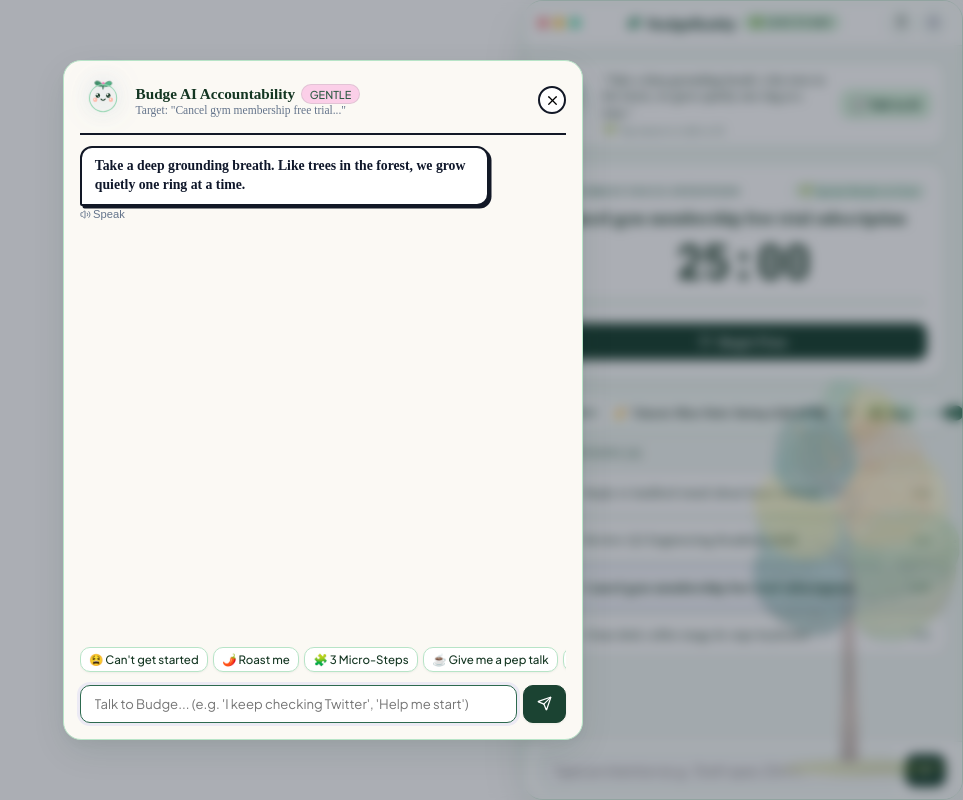
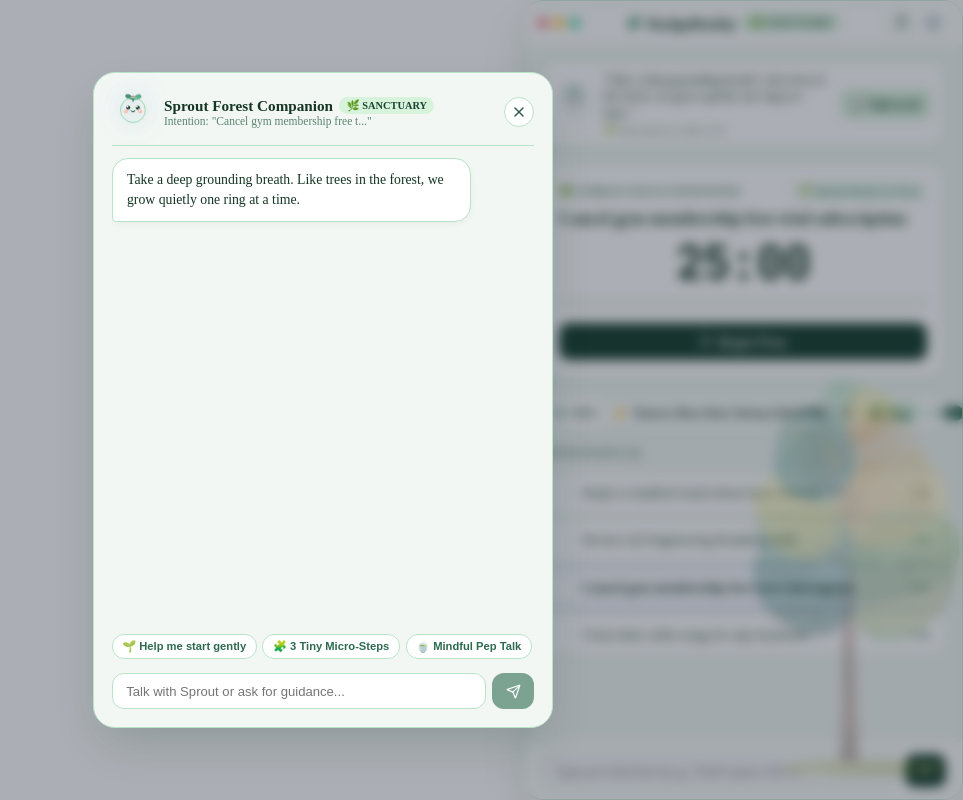
Before and after one commit to janiceho96/nudgebuddy, a React (Vite) app: page / in a window 1280 px wide. Both pictures are taken after a click on the button "💬 Talk to AI". Shown: the whole page, without its empty margins (317-1280 px from the left). Built offline with nearby package versions, Linux system fonts and the light colour scheme.

Commit message:
fix(chat): add safe history fallback and redesign AgentChatModal with Lush Forest Sanctuary aesthetics

```diff
--- a/src/components/Agent/AgentChatModal.tsx
+++ b/src/components/Agent/AgentChatModal.tsx
@@ -3,7 +3,7 @@
 import { MascotAvatar } from './MascotAvatar';
 import { generateAgentReply } from '../../core/agentAIEngine';
 import { audioEngine } from '../../core/audioEngine';
-import { X, Send, Sparkles, Play, Check, Volume2, Flame, Bot } from 'lucide-react';
+import { X, Send, Sparkles, Play, Check, Bot, Heart, Coffee } from 'lucide-react';
 
 interface AgentChatModalProps {
   agent: AgentState;
@@ -42,12 +42,29 @@
   const [isGenerating, setIsGenerating] = useState(false);
   const messagesEndRef = useRef<HTMLDivElement>(null);
 
+  const history = agent?.chatHistory && agent.chatHistory.length > 0
+    ? agent.chatHistory
+    : [
+        {
+          id: 'welcome-1',
+          sender: 'agent' as const,
+          text: `Hello friend! 🌿 I'm Sprout, your mindful forest companion. How is your energy feeling today? Let me know if you'd like to break down ${task ? `"${task.title}"` : 'your intention'} into tiny, peaceful steps.`,
+          timestamp: new Date().toISOString(),
+          mood: 'celebrating' as const
+        }
+      ];
+
   useEffect(() => {
+    try {
       messagesEndRef.current?.scrollIntoView({ behavior: 'smooth' });
-  }, [agent.chatHistory, isGenerating]);
+    } catch {
+      // safe ignore
+    }
+  }, [history.length, isGenerating]);
 
   const speakMessage = (text: string) => {
     if (!voiceEnabled) return;
+    try {
       onSetTalking(true);
       audioEngine.speakText(
         text,
@@ -55,12 +72,17 @@
         () => onSetTalking(true),
         () => onSetTalking(false)
       );
+    } catch {
+      onSetTalking(false);
+    }
   };
 
   const handleSendMessage = async (text: string) => {
     if (!text.trim() || isGenerating) return;
 
-    if (soundEnabled) audioEngine.playSfx('pop');
+    if (soundEnabled) {
+      try { audioEngine.playSfx('pop'); } catch {}
+    }
 
     const userMsg: ChatMessage = {
       id: `user-${Date.now()}`,
@@ -93,10 +115,12 @@
       };
 
       onAddMessage(agentMsg);
-      if (soundEnabled) audioEngine.playSfx('ding');
+      if (soundEnabled) {
+        try { audioEngine.playSfx('ding'); } catch {}
+      }
       speakMessage(response.replyText);
-    } catch {
-      // Fallback
+    } catch (err) {
+      console.warn('Agent reply error:', err);
     } finally {
       setIsGenerating(false);
     }
@@ -104,7 +128,9 @@
 
   const handleApplySteps = (suggestedSteps: string[]) => {
     if (!task) return;
-    if (soundEnabled) audioEngine.playSfx('boing');
+    if (soundEnabled) {
+      try { audioEngine.playSfx('boing'); } catch {}
+    }
     const microSteps: MicroStep[] = suggestedSteps.map((s, idx) => ({
       id: `ms-${Date.now()}-${idx}`,
       text: s.replace(/^\d+\.\s*/, ''),
@@ -115,29 +141,43 @@
   };
 
   const quickPrompts = [
-    { label: "😫 Can't get started", prompt: "I'm experiencing severe task paralysis and can't get started. Help!" },
-    { label: "🌶️ Roast me", prompt: "Roast me for procrastinating on this task!" },
-    { label: "🧩 3 Micro-Steps", prompt: "Break this task into 3 ridiculously easy 2-minute baby steps." },
-    { label: "☕ Give me a pep talk", prompt: "Give me an energetic ADHD-friendly pep talk." },
-    { label: "📱 Keep getting distracted", prompt: "I keep checking my phone and getting distracted." }
+    { label: "🌱 Help me start gently", prompt: "I'm feeling stuck or overwhelmed. Can you give me a calm, gentle way to start?" },
+    { label: "🧩 3 Tiny Micro-Steps", prompt: "Please break my task into 3 ridiculously easy 2-minute micro steps." },
+    { label: "🍵 Mindful Pep Talk", prompt: "Give me a warm, supportive pep talk to center my focus." },
+    { label: "🧘 Reset Overthinking", prompt: "I'm caught in an overthinking loop. Help me ground myself in the present." }
   ];
 
   return (
-    <div className="modal-overlay">
-      <div className="modal-content" style={{ maxWidth: '520px', height: '85vh', display: 'flex', flexDirection: 'column', padding: '1rem', background: '#fbf9f4' }}>
+    <div className="modal-overlay" style={{ zIndex: 999999 }}>
+      <div
+        className="modal-content"
+        style={{
+          maxWidth: '460px',
+          width: '92%',
+          height: '82vh',
+          display: 'flex',
+          flexDirection: 'column',
+          padding: '1.1rem',
+          background: '#f2f7f4',
+          border: '1.5px solid var(--border-dark)',
+          borderRadius: '22px',
+          boxShadow: '0 20px 48px -12px rgba(20, 54, 34, 0.22)',
+          position: 'relative'
+        }}
+      >
         {/* Header */}
-        <div style={{ display: 'flex', justifyContent: 'space-between', alignItems: 'center', borderBottom: '2.5px solid #121826', paddingBottom: '0.65rem', marginBottom: '0.65rem' }}>
-          <div style={{ display: 'flex', alignItems: 'center', gap: '0.6rem' }}>
-            <MascotAvatar mood={agent.currentMood} isTalking={agent.isTalking} size={46} />
+        <div style={{ display: 'flex', justifyContent: 'space-between', alignItems: 'center', borderBottom: '1px solid var(--border-dark)', paddingBottom: '0.75rem', marginBottom: '0.75rem' }}>
+          <div style={{ display: 'flex', alignItems: 'center', gap: '0.65rem' }}>
+            <MascotAvatar mood={agent.currentMood} isTalking={agent.isTalking} size={42} />
             <div>
-              <div style={{ display: 'flex', alignItems: 'center', gap: '0.35rem' }}>
-                <strong style={{ fontSize: '0.95rem' }}>Budge AI Accountability</strong>
-                <span className="nb-badge" style={{ background: agent.persona === 'spicy' ? '#fca5a5' : agent.persona === 'direct' ? '#fed7aa' : '#fbcfe8', fontSize: '0.68rem' }}>
-                  {agent.persona.toUpperCase()}
+              <div style={{ display: 'flex', alignItems: 'center', gap: '0.4rem' }}>
+                <strong style={{ fontSize: '0.95rem', color: '#143622' }}>Sprout Forest Companion</strong>
+                <span style={{ background: '#d8f3dc', color: '#1b4332', fontSize: '0.65rem', fontWeight: 700, padding: '0.15rem 0.45rem', borderRadius: '10px' }}>
+                  🌿 SANCTUARY
                 </span>
               </div>
-              <div style={{ fontSize: '0.72rem', color: '#64748b' }}>
-                {task ? `Target: "${task.title.substring(0, 32)}..."` : 'No active task selected'}
+              <div style={{ fontSize: '0.72rem', color: 'var(--text-muted)' }}>
+                {task ? `Intention: "${task.title.substring(0, 28)}..."` : 'Mindful guidance'}
               </div>
             </div>
           </div>
@@ -145,35 +185,36 @@
           <button
             type="button"
             onClick={() => {
-              audioEngine.stopSpeaking();
+              try { audioEngine.stopSpeaking(); } catch {}
               onClose();
             }}
             style={{
               background: '#ffffff',
-              border: '2px solid #121826',
+              border: '1px solid var(--border-dark)',
               borderRadius: '50%',
-              width: '28px',
-              height: '28px',
+              width: '30px',
+              height: '30px',
               display: 'flex',
               alignItems: 'center',
               justifyContent: 'center',
-              cursor: 'pointer'
+              cursor: 'pointer',
+              color: 'var(--text-secondary)'
             }}
           >
-            <X size={15} />
+            <X size={16} />
           </button>
         </div>
 
         {/* Message Stream */}
         <div style={{ flex: 1, overflowY: 'auto', display: 'flex', flexDirection: 'column', gap: '0.75rem', paddingRight: '0.3rem', marginBottom: '0.6rem' }}>
-          {agent.chatHistory.map((msg) => {
+          {history.map((msg) => {
             const isUser = msg.sender === 'user';
             return (
               <div
                 key={msg.id}
                 style={{
                   alignSelf: isUser ? 'flex-end' : 'flex-start',
-                  maxWidth: '85%',
+                  maxWidth: '86%',
                   display: 'flex',
                   flexDirection: 'column',
                   alignItems: isUser ? 'flex-end' : 'flex-start'
@@ -181,141 +222,168 @@
               >
                 <div
                   style={{
-                    background: isUser ? '#121826' : '#ffffff',
-                    color: isUser ? '#ffffff' : '#0f172a',
-                    border: '2px solid #121826',
-                    boxShadow: isUser ? '2px 2px 0px rgba(0,0,0,0.3)' : '2.5px 2.5px 0px #121826',
-                    borderRadius: isUser ? '12px 12px 2px 12px' : '12px 12px 12px 2px',
-                    padding: '0.6rem 0.8rem',
+                    background: isUser ? '#2d6a4f' : '#ffffff',
+                    color: isUser ? '#ffffff' : '#143622',
+                    border: isUser ? 'none' : '1px solid var(--border-dark)',
+                    boxShadow: '0 2px 8px rgba(0,0,0,0.04)',
+                    borderRadius: isUser ? '16px 16px 4px 16px' : '16px 16px 16px 4px',
+                    padding: '0.7rem 0.9rem',
                     fontSize: '0.86rem',
-                    lineHeight: 1.35,
-                    fontWeight: isUser ? 600 : 700
+                    lineHeight: 1.45,
+                    fontWeight: isUser ? 500 : 500
                   }}
                 >
-                  <p>{msg.text}</p>
+                  <p style={{ margin: 0 }}>{msg.text}</p>
 
                   {/* Suggested Micro Steps Actions */}
                   {msg.suggestedSteps && msg.suggestedSteps.length > 0 && (
-                    <div style={{ marginTop: '0.6rem', background: '#fffbeb', border: '1.5px solid #121826', borderRadius: '8px', padding: '0.5rem', color: '#1e293b' }}>
-                      <div style={{ fontSize: '0.74rem', fontWeight: 800, marginBottom: '0.35rem', display: 'flex', alignItems: 'center', gap: '0.2rem' }}>
-                        <Sparkles size={12} color="#eab308" /> Proposed Micro-Steps:
+                    <div style={{ marginTop: '0.65rem', background: '#eaf5ee', border: '1px solid #b7e4c7', borderRadius: '12px', padding: '0.55rem 0.7rem', color: '#1b4332' }}>
+                      <div style={{ fontSize: '0.74rem', fontWeight: 700, marginBottom: '0.4rem', display: 'flex', alignItems: 'center', gap: '0.3rem' }}>
+                        <span>🌱</span>
+                        <span>Gentle Micro-Steps:</span>
                       </div>
-                      <ol style={{ paddingLeft: '1.2rem', fontSize: '0.78rem', marginBottom: '0.45rem' }}>
-                        {msg.suggestedSteps.map((s, i) => (
-                          <li key={i}>{s}</li>
+                      <ol style={{ paddingLeft: '1.1rem', margin: '0 0 0.5rem 0', fontSize: '0.78rem', lineHeight: 1.4 }}>
+                        {msg.suggestedSteps.map((step, idx) => (
+                          <li key={idx} style={{ marginBottom: '0.25rem' }}>{step}</li>
                         ))}
                       </ol>
                       {task && (
                         <button
                           type="button"
-                          className="nb-btn nb-btn-success"
-                          style={{ width: '100%', fontSize: '0.75rem', padding: '0.35rem' }}
                           onClick={() => handleApplySteps(msg.suggestedSteps!)}
+                          style={{
+                            width: '100%',
+                            padding: '0.35rem',
+                            fontSize: '0.74rem',
+                            fontWeight: 700,
+                            background: '#2d6a4f',
+                            color: '#ffffff',
+                            border: 'none',
+                            borderRadius: '8px',
+                            cursor: 'pointer',
+                            display: 'flex',
+                            alignItems: 'center',
+                            justifyContent: 'center',
+                            gap: '0.3rem'
+                          }}
                         >
-                          <Check size={13} strokeWidth={3} /> Inject Into Task & Focus!
+                          <Check size={12} /> Add steps to current task
                         </button>
                       )}
                     </div>
                   )}
 
-                  {/* Action button if present */}
+                  {/* Quick Action Start Focus */}
                   {msg.actionType === 'start_focus' && task && (
-                    <div style={{ marginTop: '0.5rem' }}>
                     <button
                       type="button"
-                        className="nb-btn nb-btn-primary"
-                        style={{ width: '100%', fontSize: '0.75rem', padding: '0.35rem' }}
                       onClick={() => {
                         onStartFocus(task.id);
                         onClose();
                       }}
+                      style={{
+                        marginTop: '0.5rem',
+                        padding: '0.4rem 0.8rem',
+                        fontSize: '0.75rem',
+                        fontWeight: 700,
+                        background: '#52b788',
+                        color: '#ffffff',
+                        border: 'none',
+                        borderRadius: '8px',
+                        cursor: 'pointer',
+                        display: 'flex',
+                        alignItems: 'center',
+                        gap: '0.3rem'
+                      }}
                     >
-                        <Play size={13} fill="#121826" /> Start 25m Focus Sesh Now
+                      <Play size={12} /> Begin 25m Focus Sprint
                     </button>
-                    </div>
                   )}
                 </div>
-
-                {!isUser && (
-                  <button
-                    type="button"
-                    onClick={() => speakMessage(msg.text)}
-                    style={{
-                      marginTop: '2px',
-                      background: 'transparent',
-                      border: 'none',
-                      cursor: 'pointer',
-                      fontSize: '0.7rem',
-                      color: '#64748b',
-                      display: 'flex',
-                      alignItems: 'center',
-                      gap: '2px'
-                    }}
-                    title="Read aloud"
-                  >
-                    <Volume2 size={11} /> Speak
-                  </button>
-                )}
               </div>
             );
           })}
 
           {isGenerating && (
-            <div style={{ alignSelf: 'flex-start', background: '#ffffff', border: '2px solid #121826', borderRadius: '10px', padding: '0.5rem 0.8rem', fontSize: '0.8rem', fontWeight: 700, display: 'flex', alignItems: 'center', gap: '0.4rem' }}>
-              <Bot size={14} className="animate-spin" /> Budge is thinking...
+            <div style={{ alignSelf: 'flex-start', background: '#ffffff', border: '1px solid var(--border-dark)', borderRadius: '16px', padding: '0.6rem 0.9rem', fontSize: '0.8rem', color: '#40916c', display: 'flex', alignItems: 'center', gap: '0.4rem' }}>
+              <Sparkles size={14} className="spinning-sparkle" />
+              <span>Sprout is thinking mindfully...</span>
             </div>
           )}
-
           <div ref={messagesEndRef} />
         </div>
 
-        {/* Quick Action Prompt Chips */}
-        <div style={{ display: 'flex', gap: '0.35rem', overflowX: 'auto', paddingBottom: '0.4rem', marginBottom: '0.4rem' }}>
+        {/* Quick Prompts */}
+        <div style={{ display: 'flex', gap: '0.35rem', overflowX: 'auto', paddingBottom: '0.45rem', marginBottom: '0.45rem' }}>
           {quickPrompts.map((qp, idx) => (
             <button
               key={idx}
               type="button"
-              className="nb-btn"
+              onClick={() => handleSendMessage(qp.prompt)}
+              disabled={isGenerating}
               style={{
-                fontSize: '0.72rem',
-                padding: '0.25rem 0.5rem',
+                fontSize: '0.7rem',
+                fontWeight: 600,
+                padding: '0.3rem 0.6rem',
+                background: '#ffffff',
+                border: '1px solid var(--border-dark)',
+                borderRadius: '12px',
                 whiteSpace: 'nowrap',
-                background: '#ffffff',
-                flexShrink: 0
+                color: '#2d6a4f',
+                cursor: 'pointer',
+                transition: 'all 0.2s ease'
               }}
-              onClick={() => handleSendMessage(qp.prompt)}
             >
               {qp.label}
             </button>
           ))}
         </div>
 
-        {/* Input Bar */}
-        <form
-          onSubmit={(e) => {
+        {/* Text Input */}
+        <div style={{ display: 'flex', gap: '0.4rem' }}>
+          <input
+            type="text"
+            value={inputVal}
+            onChange={(e) => setInputVal(e.target.value)}
+            onKeyDown={(e) => {
+              if (e.key === 'Enter' && !e.shiftKey) {
                 e.preventDefault();
                 handleSendMessage(inputVal);
+              }
             }}
-          style={{ display: 'flex', gap: '0.4rem' }}
-        >
-          <input
-            type="text"
-            className="quick-capture-input"
-            placeholder={`Talk to ${agent.name}... (e.g. 'I keep checking Twitter', 'Help me start')`}
-            value={inputVal}
-            onChange={(e) => setInputVal(e.target.value)}
+            placeholder="Talk with Sprout or ask for guidance..."
             disabled={isGenerating}
-            autoFocus
+            style={{
+              flex: 1,
+              padding: '0.6rem 0.85rem',
+              borderRadius: '12px',
+              border: '1px solid var(--border-dark)',
+              fontSize: '0.82rem',
+              outline: 'none',
+              background: '#ffffff',
+              color: 'var(--text-main)'
+            }}
           />
           <button
-            type="submit"
-            className="nb-btn nb-btn-primary"
+            type="button"
+            onClick={() => handleSendMessage(inputVal)}
             disabled={isGenerating || !inputVal.trim()}
-            style={{ padding: '0.5rem 0.8rem' }}
+            style={{
+              padding: '0 0.85rem',
+              background: '#2d6a4f',
+              color: '#ffffff',
+              border: 'none',
+              borderRadius: '12px',
+              cursor: inputVal.trim() ? 'pointer' : 'default',
+              opacity: inputVal.trim() ? 1 : 0.6,
+              display: 'flex',
+              alignItems: 'center',
+              justifyContent: 'center'
+            }}
           >
             <Send size={15} />
           </button>
-        </form>
+        </div>
       </div>
     </div>
   );
```
Lines whose indentation alone changed are shown as unchanged.
